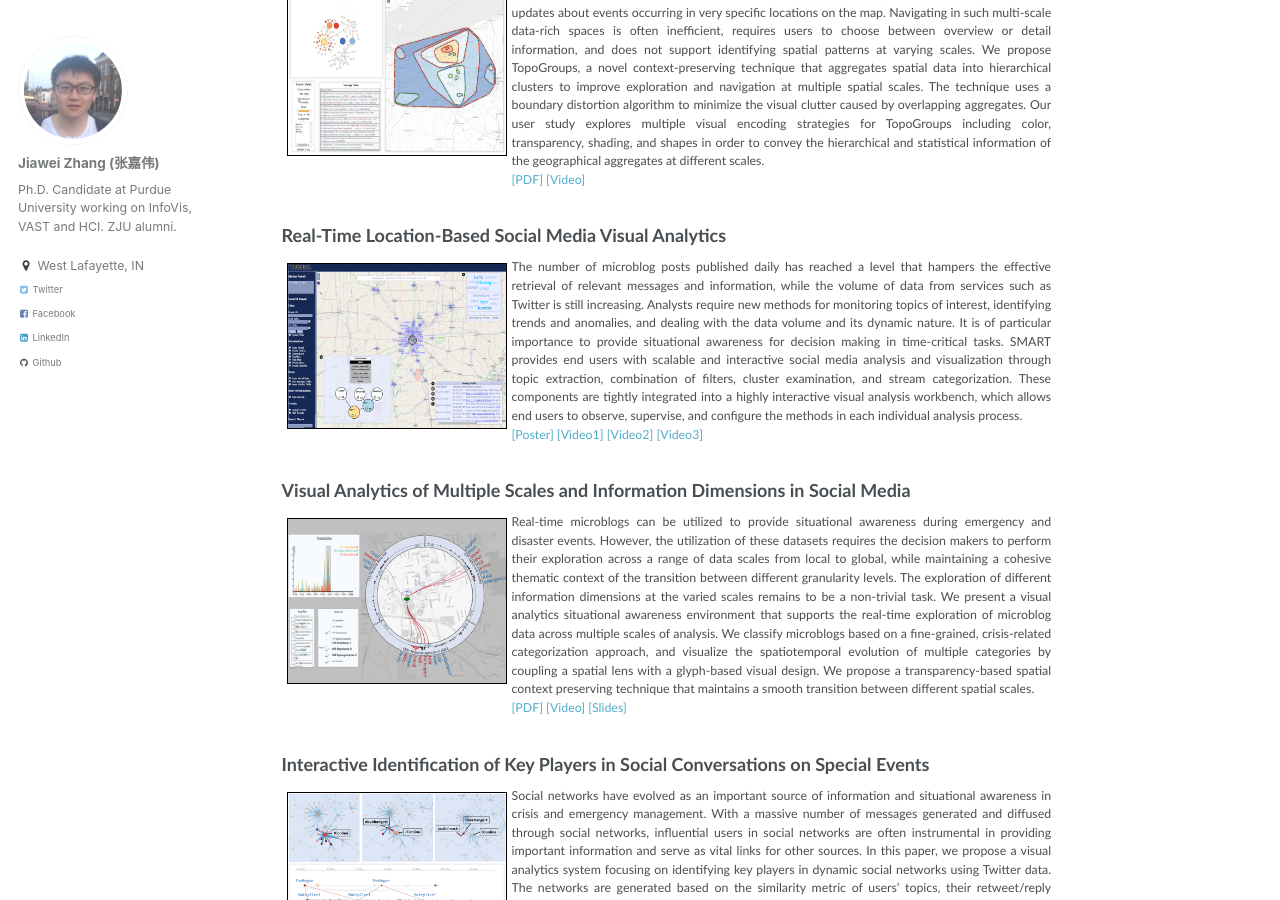
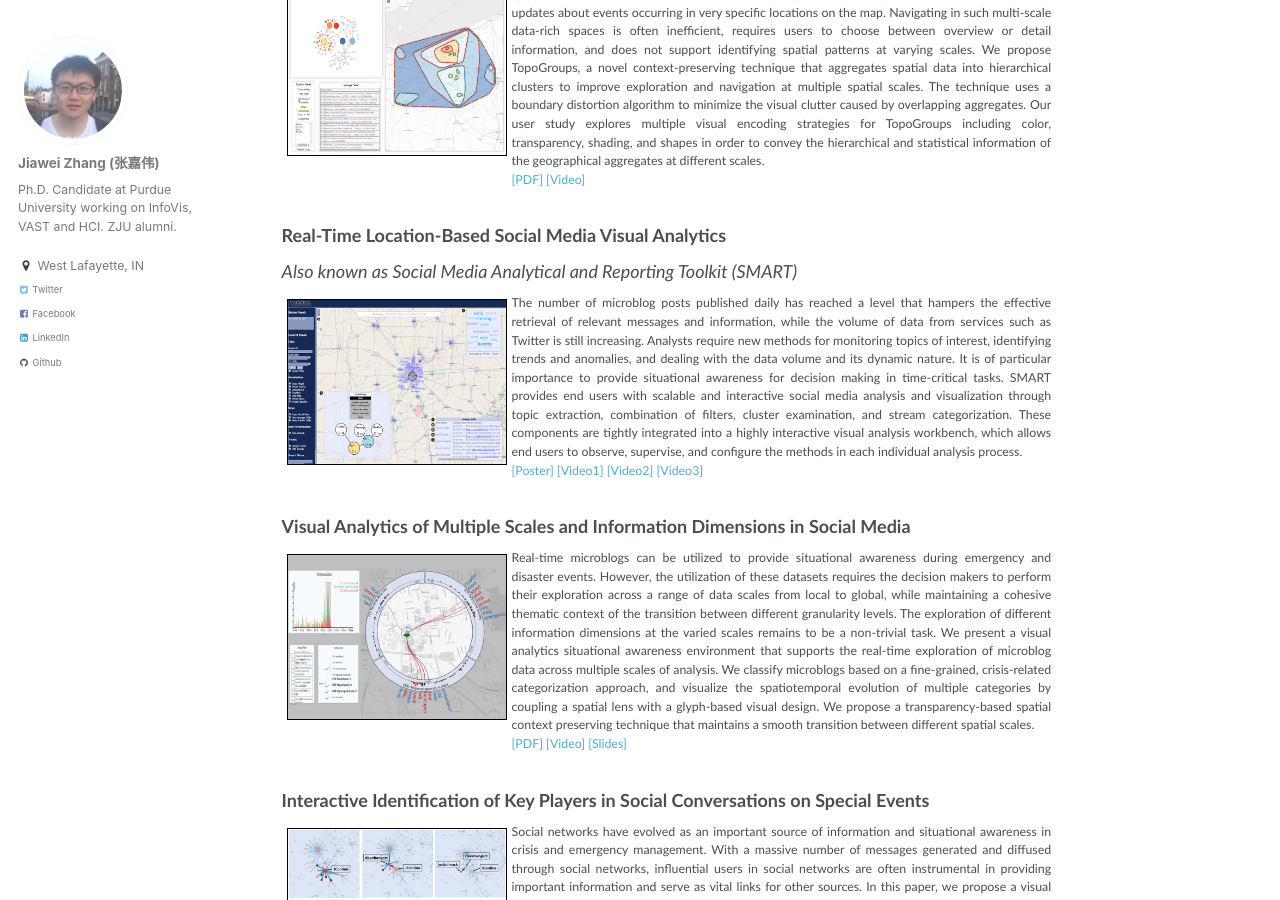
Before and after one commit to rivulet-zhang/rivulet-zhang.github.io, a Jekyll site: the page built from _pages/projects.md, in a window 1280 px wide and 900 px high, scrolled down 435 px. Built offline with Jekyll 4.4.1, drawn with Linux system fonts in a browser that asks for light colours.

Commit message:
initial commit

```diff
--- a/_pages/projects.md
+++ b/_pages/projects.md
@@ -25,6 +25,8 @@
 
 <br>**Real-Time Location-Based Social Media Visual Analytics**<br>
 
+<i>Also known as Social Media Analytical and Reporting Toolkit (SMART)</i><br>
+
 <img class="bord" style="float: left; margin: 5px 5px 5px 5px;" src="/images/SMART.png" width="220" border="1"/>
 
 <p class="dsp" style="overflow: hidden;">The number of microblog posts published daily has reached a level that hampers the effective retrieval of relevant messages and information, while the volume of data from services such as Twitter is still increasing. Analysts require new methods for monitoring topics of interest, identifying trends and anomalies, and dealing with the data volume and its dynamic nature. It is of particular importance to provide situational awareness for decision making in time-critical tasks. SMART provides end users with scalable and interactive social media analysis and visualization through topic extraction, combination of filters, cluster examination, and stream categorization. These components are tightly integrated into a highly interactive visual analysis workbench, which allows end users to observe, supervise, and configure the methods in each individual analysis process.<br>
```
